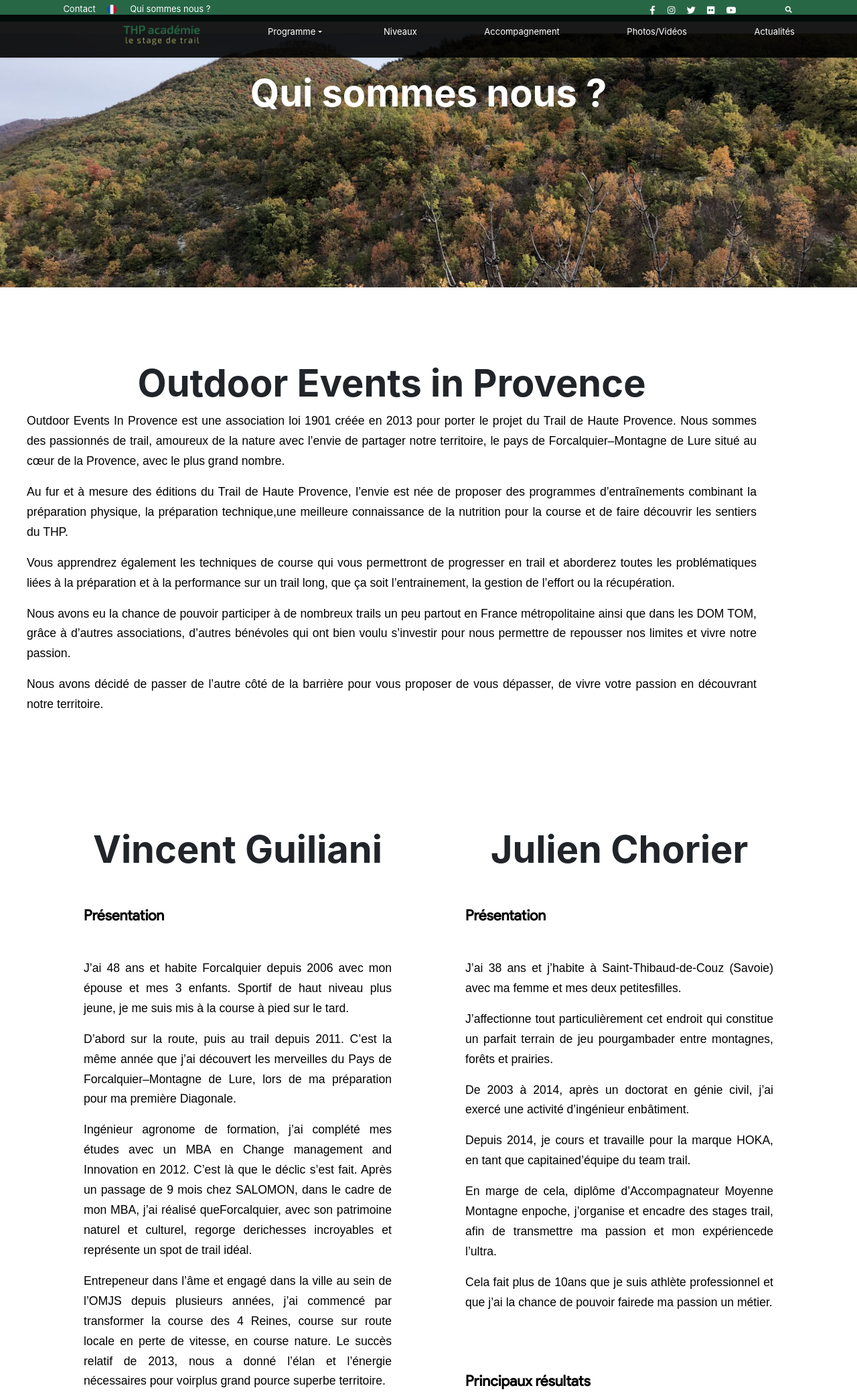
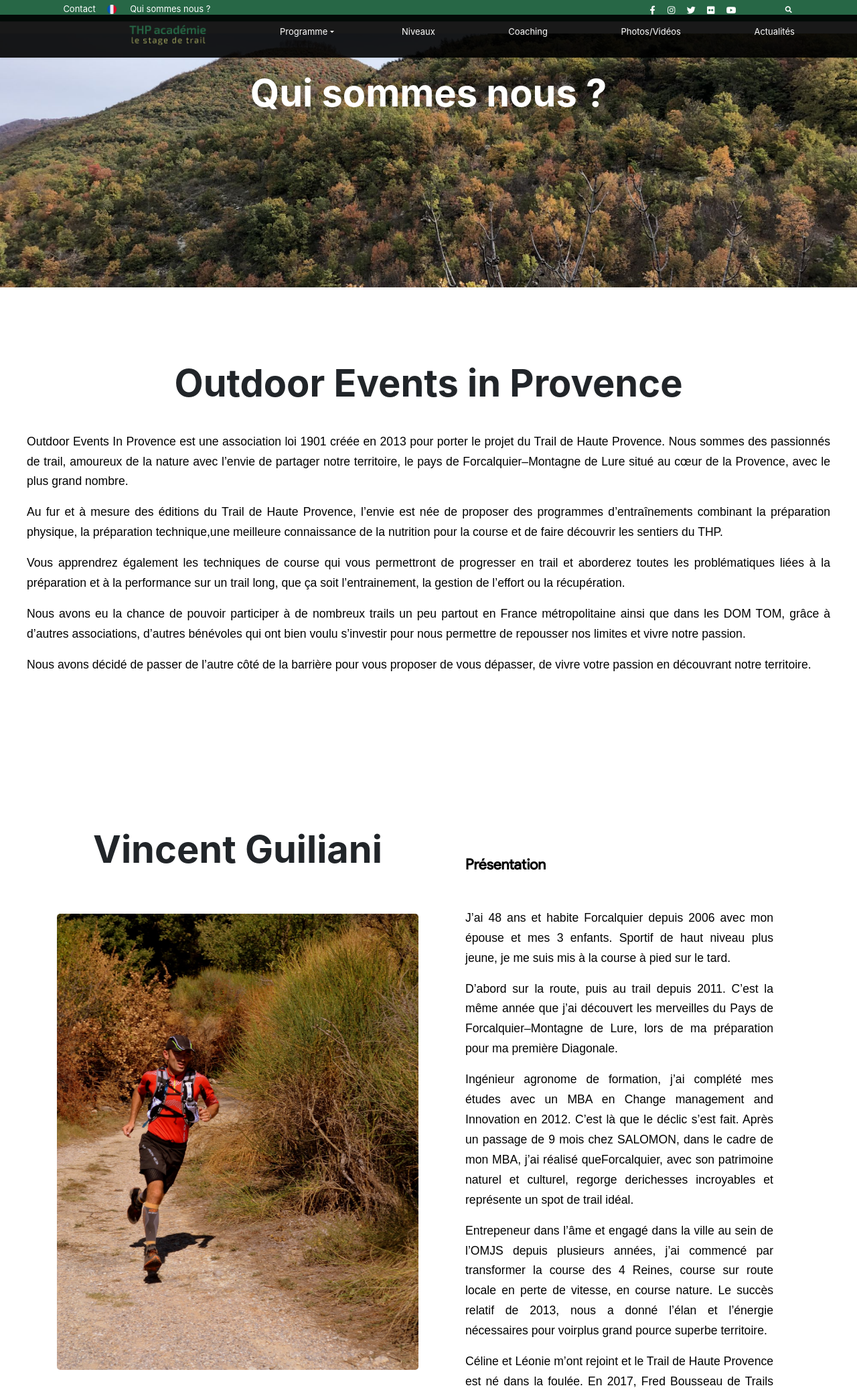
Before and after one commit to Quentincaron1999/THP_Website, a PHP site: the page made by THP_académie/qui sommes nous.php in a window 1280 px wide. Shown: the top 2078 px of the page at 67% size. Run offline with PHP 8.4, Linux system fonts and the light colour scheme; some libraries are stand-ins or nearby versions.

Commit message:
Fix qui somme nous

```diff
--- a/THP_académie/Accompagnement.php
+++ b/THP_académie/Accompagnement.php
@@ -13,9 +13,9 @@
                     class="collapse navbar-collapse" id="navcol-1">
                     <ul class="nav navbar-nav mr-auto">
                         <li class="nav-item" role="presentation"><a class="nav-link active" href="#Details" style="color: rgb(255,255,255);">En bref</a></li>
+                        <li class="nav-item" role="presentation"><a class="nav-link" href="#Dates" style="color: rgb(255,255,255);">Plan d'entraînement personnalisé</a></li>
+                        <li class="nav-item" role="presentation"><a class="nav-link" href="#Programme" style="color: rgb(255,255,255);">Nutrition</a></li>
                         <li class="nav-item" role="presentation"><a class="nav-link" href="#Media" style="color: rgb(255,255,255);">Yoga</a></li>
-                        <li class="nav-item" role="presentation"><a class="nav-link" href="#Programme" style="color: rgb(255,255,255);">Nutrition</a></li>
-                        <li class="nav-item" role="presentation"><a class="nav-link" href="#Dates" style="color: rgb(255,255,255);">Plan d'entraînement Personnalisé</a></li>
                     </ul>
                 </div>
             </div>
--- a/THP_académie/components/navbar.php
+++ b/THP_académie/components/navbar.php
@@ -44,7 +44,7 @@
                     </div>
                 </li>
                 <li class="nav-item" role="presentation"><a class="nav-link" href="Niveau.php" style="margin-top: 8px;">Niveaux<br></a></li>
-                <li class="nav-item" role="presentation"><a class="nav-link" href="Accompagnement.php" style="margin-top: 8px;">Accompagnement</a></li>
+                <li class="nav-item" role="presentation"><a class="nav-link" href="Accompagnement.php" style="margin-top: 8px;">Coaching</a></li>
                 <li class="nav-item" role="presentation"><a class="nav-link" href="photos.php" style="margin-top: 8px;">Photos/Vidéos</a></li>
                 <li class="nav-item" role="presentation"><a class="nav-link" href="Actu.php" style="margin-top: 8px;">Actualités</a></li>
             </ul>
--- a/THP_académie/qui sommes nous.php
+++ b/THP_académie/qui sommes nous.php
@@ -11,9 +11,9 @@
         <h1 style="margin-top: -44px;margin-bottom: 13px;color: rgb(255,255,255);">Qui sommes nous ?</h1>
         <h2 style="font-size: 32px;color: rgb(255,255,255);"></h2>
     </section>
-    <section class="tile-home ipad" style="min-width: 0px;height: 696px;background-repeat: no-repeat;background-size: cover;margin-bottom: 0%;margin-left: 0%;margin-right: 0%;background-color: #ffffff;width: 107%;max-width: 1170px;">
+    <section class="tile-home ipad" style="min-width: 0px;height: 696px;background-repeat: no-repeat;background-size: cover;margin-bottom: 0%;margin-left: 0%;margin-right: 0%;background-color: #ffffff;width: 100%;max-width: px;">
         <h1>Outdoor Events in Provence</h1>
-        <p class="text-justify" style="margin-left: 40px;margin-right: 40px;">Outdoor Events In Provence est une association loi 1901 créée en 2013 pour porter le projet du Trail de Haute Provence. Nous sommes des passionnés de trail, amoureux de la nature avec l’envie de partager notre territoire, le pays de Forcalquier–Montagne
+        <p class="text-justify" style="margin-left: 40px;margin-right: 40px; margin-top:3%;">Outdoor Events In Provence est une association loi 1901 créée en 2013 pour porter le projet du Trail de Haute Provence. Nous sommes des passionnés de trail, amoureux de la nature avec l’envie de partager notre territoire, le pays de Forcalquier–Montagne
             de Lure situé au cœur de la Provence, avec le plus grand nombre.</p>
         <p class="text-justify" style="margin-left: 40px;margin-right: 40px;">Au fur et à mesure des éditions du Trail de Haute Provence, l’envie est née de proposer des programmes d’entraînements combinant la préparation physique, la préparation technique,une meilleure connaissance de la nutrition pour la course et de
             faire découvrir les sentiers du THP.</p>
@@ -29,7 +29,13 @@
                 <div class="col-md-6">
                     <section class="tile-home ipad" style="min-width: 0px;height: 100%;background-repeat: no-repeat;background-size: cover;margin-bottom: 0%;margin-left: 0%;margin-right: 0%;background-color: #ffffff;">
                         <h1>Vincent Guiliani</h1>
-                        <p class="text-left" style="margin-left: 40px;margin-right: 40px;font-size: 22px;font-family: 'Zen-Its Sans';font-weight: bold;"><br>Présentation</p>
+                        <img style="width: 100%;height: 40%;background-position: center;background-size: contain;margin-top: 10%" src="assets/img/VincentG.jpg">
+
+                    </section>
+                </div>
+                <div class="col-md-6">
+                    <section class="tile-home ipad" style="min-width: 0px;height: 100%;background-repeat: no-repeat;background-size: cover;margin-bottom: 0%;margin-left: 0%;margin-right: 0%;background-color: #ffffff;">
+                    <p class="text-left" style="margin-left: 40px;margin-right: 40px;font-size: 22px;font-family: 'Zen-Its Sans';font-weight: bold;"><br>Présentation</p>
                         <p class="text-justify" style="margin-left: 40px;margin-right: 40px;"><br>J’ai 48 ans et habite Forcalquier depuis 2006 avec mon épouse et mes 3 enfants. Sportif de haut niveau plus jeune, je me suis mis à la course à pied sur le tard. </p>
                         <p class="text-justify" style="margin-left: 40px;margin-right: 40px;">D’abord sur la route, puis au trail depuis 2011. C’est la même année que j’ai découvert les merveilles du Pays de Forcalquier–Montagne de Lure, lors de ma préparation pour ma première Diagonale.</p>
                         <p class="text-justify" style="margin-left: 40px;margin-right: 40px;">Ingénieur agronome de formation, j’ai complété mes études avec un MBA en Change management and Innovation en 2012. C’est là que le déclic s’est fait. Après un passage de 9 mois chez SALOMON, dans le cadre de mon MBA, j’ai réalisé
@@ -58,6 +64,13 @@
                         </ul>
                     </section>
                 </div>
+            </div>
+        </div>
+    </div>
+
+    <div style="margin-bottom: 28px;">
+        <div class="container">
+            <div class="row">
                 <div class="col-md-6">
                     <section class="tile-home ipad" style="min-width: 0px;height: 100%;background-repeat: no-repeat;background-size: cover;margin-bottom: 0%;margin-left: 0%;margin-right: 0%;background-color: #ffffff;">
                         <h1>Julien Chorier</h1>
@@ -83,6 +96,15 @@
                         </ul>
                     </section>
                 </div>
+                <div class="col-md-6">
+                    <section class="tile-home ipad" style="min-width: 0px;height: 100%;background-repeat: no-repeat;background-size: cover;margin-bottom: 0%;margin-left: 0%;margin-right: 0%;background-color: #ffffff;">
+                    <img style="width: 100%;height: 30%;background-position: center;background-size: contain;margin-top: 35%" src="assets/img/JulienC1.jpg">
+                    <img style="width: 100%;height: 30%;background-position: center;background-size: contain;margin-top: 10%" src="assets/img/JulienC2.jpg">
+
+
+
+                    </section>
+                </div>
             </div>
         </div>
     </div>
```
Also changed, not shown: THP_académie/cgu.php (+6 -6 lines), THP_académie/assets/img/JulienC1.jpg (added), THP_académie/assets/img/JulienC2.jpg (added), THP_académie/assets/img/VincentG.jpg (added).
